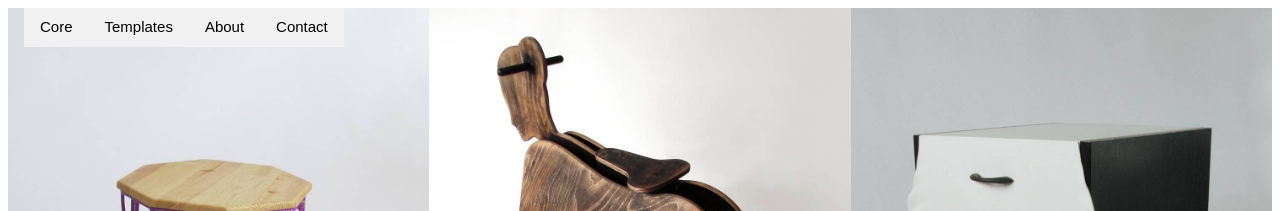
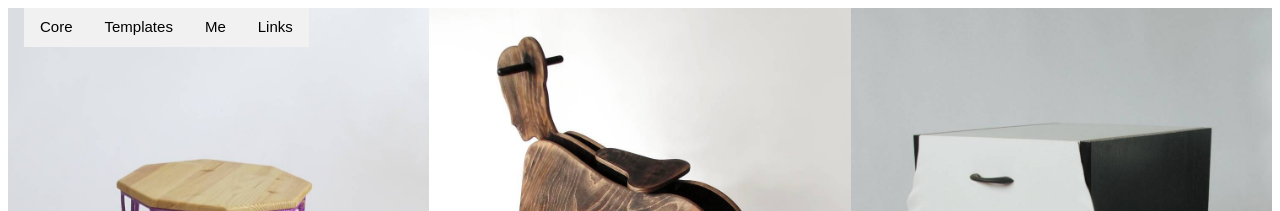
Before and after one commit to kinklure/jakubik.art, a Jekyll site: the page built from index.html, in a window 1280 px wide. Shown: the top 211 px of the page. Built offline with Jekyll 4.4.1, drawn with Linux system fonts in a browser that asks for light colours.

Commit message:
Update header.html

```diff
--- a/_includes/header.html
+++ b/_includes/header.html
@@ -1,6 +1,6 @@
 <header class="jx-container jx-padding">
 <a href="/" class="jx-left jx-button jx-light-grey">Core</a>
 <a href="https://kinkualize.gumroad.com" class="jx-left jx-button jx-light-grey">Templates</a>
-<a href="about.html" class="jx-left jx-button jx-light-grey">About</a>
-<a href="contact.html" class="jx-left jx-button jx-light-grey">Contact</a>
+<a href="about.html" class="jx-left jx-button jx-light-grey">Me</a>
+<a href="contact.html" class="jx-left jx-button jx-light-grey">Links</a>
 </header>
```
